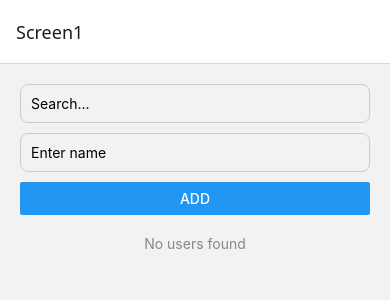
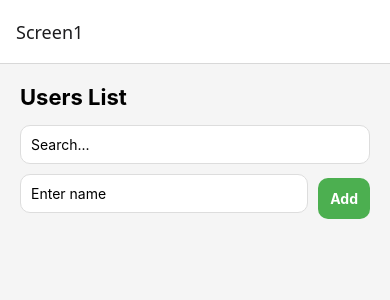
Before and after one commit to hadeelabbadi/JoVision-RN-tasks, a React Native app: screen /Screen1 in a window 390 px wide. Shown: the top 300 px of the page. Built offline with nearby package versions, Linux system fonts and the light colour scheme.

Commit message:
Task 42 - UI improvements

```diff
--- a/Tasks/Screen1.js
+++ b/Tasks/Screen1.js
@@ -1,5 +1,4 @@
 import {
-  Alert,
   View,
   Text,
   TouchableOpacity,
@@ -7,6 +6,7 @@ import {
   StyleSheet,
   TextInput,
   Button,
+  Alert,
 } from 'react-native';
 import { useState, useEffect } from 'react';
 import AsyncStorage from '@react-native-async-storage/async-storage';
@@ -17,98 +17,68 @@ export default function Screen1({ navigation }) {
   const [newName, setNewName] = useState('');
   const [editingId, setEditingId] = useState(null);
 
-  // 📥 Load users on start
   useEffect(() => {
     loadUsers();
   }, []);
 
   const loadUsers = async () => {
-    try {
     const data = await AsyncStorage.getItem('users');
-      if (data !== null) {
-        setUsers(JSON.parse(data));
-      }
-    } catch (e) {
-      console.log(e);
-    }
+    if (data) setUsers(JSON.parse(data));
   };
 
-  // 💾 Save users
   const saveUsers = async (data) => {
-    try {
     await AsyncStorage.setItem('users', JSON.stringify(data));
-    } catch (e) {
-      console.log(e);
-    }
   };
 
-  // 🔍 Search
   const filtered = users.filter((u) =>
     (u.name || '').toLowerCase().includes(query.toLowerCase())
   );
 
-  // ➕ Add user
   const addUser = () => {
-    if (newName.trim() === '') return;
+    if (!newName.trim()) return;
 
-    const newUser = {
-      id: Date.now().toString(),
-      name: newName,
-    };
-
-    const updated = [...users, newUser];
+    const updated = [...users, { id: Date.now().toString(), name: newName }];
     setUsers(updated);
     saveUsers(updated);
     setNewName('');
   };
 
-  // ❌ Delete user
   const deleteUser = (id) => {
-  Alert.alert(
-    "Confirm Delete",
-    "Are you sure you want to delete this user?",
-    [
-      {
-        text: "Cancel",
-        style: "cancel",
-      },
+    Alert.alert("Delete", "Are you sure?", [
+      { text: "Cancel" },
       {
         text: "Delete",
         onPress: () => {
-          const updated = users.filter(user => user.id !== id);
+          const updated = users.filter(u => u.id !== id);
           setUsers(updated);
           saveUsers(updated);
         },
-        style: "destructive",
       },
-    ]
-  );
+    ]);
   };
 
-  // ✏️ Start edit
   const startEdit = (user) => {
     setNewName(user.name);
     setEditingId(user.id);
   };
 
-  // 💾 Save edit
   const saveEdit = () => {
     if (!editingId) return;
 
-    const updated = users.map((user) =>
-      user.id === editingId ? { ...user, name: newName } : user
+    const updated = users.map((u) =>
+      u.id === editingId ? { ...u, name: newName } : u
     );
 
     setUsers(updated);
     saveUsers(updated);
-
     setEditingId(null);
     setNewName('');
   };
 
   return (
     <View style={styles.container}>
-      {/* 🔍 Search */}
+      <Text style={styles.title}>Users List</Text>
+
       <TextInput
         style={styles.input}
         placeholder="Search..."
@@ -116,40 +86,51 @@ export default function Screen1({ navigation }) {
         onChangeText={setQuery}
       />
 
-      {/* ➕ Add / Edit */}
+      <View style={styles.addRow}>
         <TextInput
-        style={styles.input}
+          style={[styles.input, { flex: 1 }]}
           placeholder="Enter name"
           value={newName}
           onChangeText={setNewName}
         />
 
-      <Button
-        title={editingId ? 'Save' : 'Add'}
+        <TouchableOpacity
+          style={styles.addButton}
           onPress={editingId ? saveEdit : addUser}
-      />
+        >
+          <Text style={styles.addText}>
+            {editingId ? "Save" : "Add"}
+          </Text>
+        </TouchableOpacity>
+      </View>
 
-      {/* 📋 List */}
       <FlatList
         data={filtered}
         keyExtractor={(item) => item.id}
-        ListEmptyComponent={
-          <Text style={styles.empty}>No users found</Text>
-        }
         renderItem={({ item }) => (
-          <View style={styles.row}>
+          <View style={styles.card}>
             <TouchableOpacity
-              style={styles.card}
               onPress={() =>
                 navigation.navigate('Screen2', { name: item.name })
               }
             >
-              <Text style={styles.text}>{item.name}</Text>
+              <Text style={styles.name}>{item.name}</Text>
             </TouchableOpacity>
 
-            <View>
-              <Button title="Edit" onPress={() => startEdit(item)} />
-              <Button title="Delete" onPress={() => deleteUser(item.id)} />
+            <View style={styles.actions}>
+              <TouchableOpacity
+                style={styles.editBtn}
+                onPress={() => startEdit(item)}
+              >
+                <Text style={styles.btnText}>Edit</Text>
+              </TouchableOpacity>
+
+              <TouchableOpacity
+                style={styles.deleteBtn}
+                onPress={() => deleteUser(item.id)}
+              >
+                <Text style={styles.btnText}>Delete</Text>
+              </TouchableOpacity>
             </View>
           </View>
         )}
@@ -159,39 +140,72 @@ export default function Screen1({ navigation }) {
 }
 
 const styles = StyleSheet.create({
-  container: { flex: 1, padding: 20 },
+  container: { flex: 1, padding: 20, backgroundColor: '#f5f5f5' },
+
+  title: {
+    fontSize: 22,
+    fontWeight: 'bold',
+    marginBottom: 15,
+  },
 
   input: {
     borderWidth: 1,
-    borderColor: '#ccc',
-    borderRadius: 8,
+    borderColor: '#ddd',
+    borderRadius: 10,
     padding: 10,
+    marginBottom: 10,
+    backgroundColor: 'white',
+  },
+
+  addRow: {
+    flexDirection: 'row',
+    alignItems: 'center',
     marginBottom: 10,
   },
 
-  row: {
+  addButton: {
+    backgroundColor: '#4CAF50',
+    padding: 12,
+    borderRadius: 10,
+    marginLeft: 10,
+  },
+
+  addText: {
+    color: 'white',
+    fontWeight: 'bold',
+  },
+
+  card: {
+    backgroundColor: 'white',
+    padding: 15,
+    borderRadius: 12,
+    marginBottom: 10,
+    elevation: 3,
+  },
+
+  name: {
+    fontSize: 18,
+    marginBottom: 10,
+  },
+
+  actions: {
     flexDirection: 'row',
-    alignItems: 'center',
     justifyContent: 'space-between',
   },
 
-  card: {
-    backgroundColor: '#4CAF50',
-    padding: 15,
-    marginVertical: 10,
-    borderRadius: 10,
-    flex: 1,
-    marginRight: 10,
+  editBtn: {
+    backgroundColor: '#2196F3',
+    padding: 8,
+    borderRadius: 8,
   },
 
-  text: {
-    color: 'white',
-    fontSize: 18,
+  deleteBtn: {
+    backgroundColor: '#f44336',
+    padding: 8,
+    borderRadius: 8,
   },
 
-  empty: {
-    textAlign: 'center',
-    marginTop: 20,
-    color: '#888',
+  btnText: {
+    color: 'white',
   },
 });
```
Lines whose indentation alone changed are shown as unchanged.
